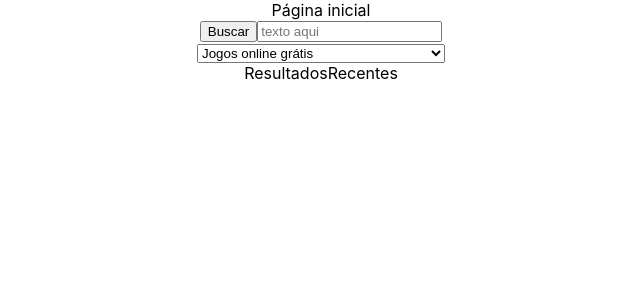
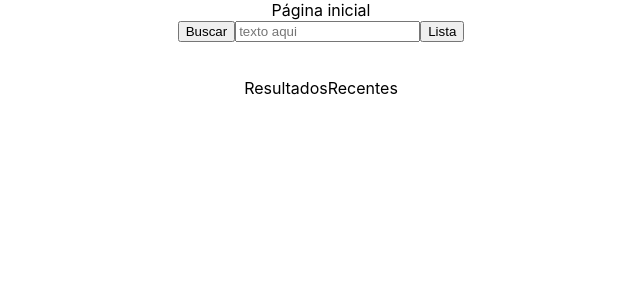
Before and after one commit to Tulio-Colares/teste-busca, a React (Create React App) app: page / in a window 1280 px wide. Shown: the top 300 px of the page, without its empty margins (319-959 px from the left). Built offline with nearby package versions, Linux system fonts and the light colour scheme.

Commit message:
refac: refatora a lista de pesquisa

```diff
--- a/src/components/Busca.jsx
+++ b/src/components/Busca.jsx
@@ -1,68 +1,9 @@
 import React, { useState } from 'react'
-
-
-// const suggestions = [
-//     {
-//         id: "83e40486-3938-5cfc-a40a-3519ea8a5ef5",
-//         suggestion: "Jogos online grátis"
-//     },
-//     {
-//         id: "1a848698-68c1-5419-b0ee-573539912450",
-//         suggestion: "Restaurantes próximos a mim"
-//     },
-//     {
-//         id: "214f4dfd-e12b-5715-a769-93977034f41c",
-//         suggestion: "Filmes em cartaz"
-//     },
-//     {
-//         id: "7a0dca00-7e3b-5249-a467-6c9fa239e1d5",
-//         suggestion: "Como cozinhar frango assado"
-//     },
-//     {
-//         id: "1cb27f68-f8de-5d03-8d57-a9edee1cb92f",
-//         suggestion: "Cotação do dólar hoje"
-//     },
-//     {
-//         id: "b86085b6-8c59-5c11-a359-f5659cd812ef",
-//         suggestion: "Dicas de viagem para Europa"
-//     },
-//     {
-//         id: "1eda15c8-df18-567a-af9c-6088ab04dd61",
-//         suggestion: "Comprar sapatos online"
-//     },
-//     {
-//         id: "ec70ae9a-72c4-5c23-bc14-295c80818802",
-//         suggestion: "Receita de bolo de chocolate"
-//     },
-//     {
-//         id: "fb62c700-994c-5d3a-96c6-d221a880eba1",
-//         suggestion: "Programação da TV aberta"
-//     },
-//     {
-//         id: "6abd3b21-d70c-54f8-abe2-a5f434b39944",
-//         suggestion: "Horário de funcionamento dos bancos"
-//     },
-//     {
-//         id: "30f9be5e-ebb6-532a-95fd-83074cc5b9d6",
-//         suggestion: "Significado dos sonhos"
-//     },
-//     {
-//         id: "3d8c2c06-3edf-5c0b-a606-834fc8ed0aa6",
-//         suggestion: "Últimas notícias sobre tecnologia"
-//     },
-//     {
-//         id: "38f3d099-e936-5299-8f63-f80711bf576c",
-//         suggestion: "Como meditar em casa"
-//     },
-//     {
-//         id: "2bd734ff-e1af-5b80-a8dc-3adaac951427",
-//         suggestion: "Melhores livros de suspense"
-//     }
-// ]
 
 
 const Busca = ({lista, setLista, pesquisados, setPesquisados}) => {
     const [texto, setTexto] = useState('')
+    const [hidden, setHidden] = useState(true)
 
 
     const alterarTexto = (e) => {
@@ -72,11 +13,10 @@ const Busca = ({lista, setLista, pesquisados, setPesquisados}) => {
 
     const adicionarNaLista = () => {
         const id = lista.length + 1
-        setLista((lista) => [ ...lista,  { id: id, suggestion: texto}])
+        setLista((lista) => [{ id: id, suggestion: texto}, ...lista])
         setPesquisados((pesquisados) => [{id: id, suggestion: texto}, ...pesquisados])
-        console.log(lista)
+        setTexto("")
     }
-
 
   return (
     <div>
@@ -88,17 +28,19 @@ const Busca = ({lista, setLista, pesquisados, setPesquisados}) => {
             onChange={(e) => setTexto(e.target.value)}
             value={texto}>
         </input>
+        <button onClick={() => setHidden( s => !s)}>Lista</button>
         <br/>
-        <select
+        <div
             name="itemDeBusca"
             placeholder='Busca'
-            onChange={() => alterarTexto()}
-            value={texto}
+            //onChange={(suggest) => adicionarNosPesquisados(suggest)}
         >
-            {lista.map(suggest => (
-                <option>{suggest.suggestion}</option>
-            ))}
-        </select>
+            <ul>{!hidden ?
+                lista.map(suggest => (
+                    <li onClick={() => console.log('clicou')}>{suggest.suggestion}</li>
+                )) : null }
+            </ul>
+        </div>
         <br/>
     </div>
   )
```
